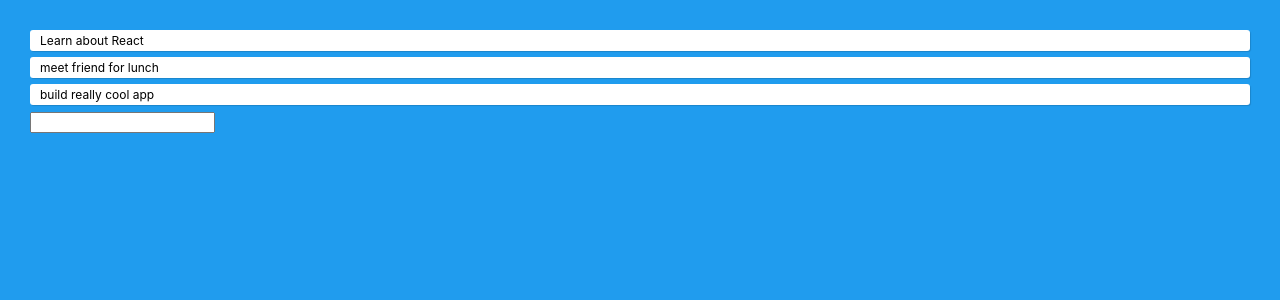
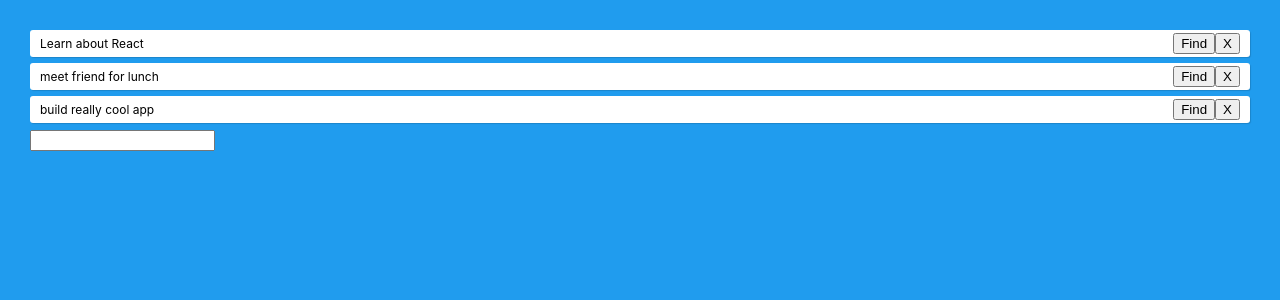
Before and after one commit to opheliasdaisies/super-secrets, a React (Create React App) app: page / in a window 1280 px wide. Shown: the top 300 px of the page. Built offline with nearby package versions, Linux system fonts and the light colour scheme.

Commit message:
Finished up modified todo list tutorial

```diff
--- a/src/App.js
+++ b/src/App.js
@@ -1,14 +1,26 @@
 import React, {useState} from 'react';
-import logo from './logo.svg';
 import './App.css';
 
-const Secret = ({ secret }) => <div className='secret'>{secret.text}</div>
+function Secret({ secret, index, findSecret, removeSecret }) {
+  return(
+    <div
+      className='secret'
+      style={{ textDecoration: secret.isCompleted ? "line-through" : '' }}
+    >
+      {secret.text}
+      <div>
+        <button onClick={() => findSecret(index)}>Find</button>
+        <button onClick={() => removeSecret(index)}>X</button>
+      </div>
+    </div>
+  )
+}
 
 function SecretForm({ addSecret }) {
   const [secretTitle, setSecretTitle] = useState('');
 
   const handleSubmit = e => {
-    e.preventDEfault();
+    e.preventDefault();
     if (!secretTitle) return;
     addSecret(secretTitle);
     setSecretTitle('');
@@ -28,15 +40,36 @@ function SecretForm({ addSecret }) {
 
 function App() {
   const [secrets, setSecrets] = useState([
-    {text: 'Learn about React'},
-    {text: 'meet friend for lunch'},
-    {text: 'build really cool app'}
+    {
+      text: 'Learn about React',
+      isCompleted: false
+    },
+    {
+      text: 'meet friend for lunch',
+      isCompleted: false
+    },
+    {
+      text: 'build really cool app',
+      isCompleted: false
+    }
   ]);
 
-  const addSecret = newSecret => {
-    const updatedSecrets = [...secrets, { newSecret }]
+  const addSecret = text => {
+    const updatedSecrets = [...secrets, { text }]
     setSecrets(updatedSecrets);
   };
+
+  const findSecret = index => {
+    const newSecrets = [...secrets];
+    newSecrets[index].isCompleted = true;
+    setSecrets(newSecrets);
+  }
+
+  const removeSecret = index => {
+    const newSecrets = [...secrets];
+    newSecrets.splice(index, 1);
+    setSecrets(newSecrets);
+  }
 
   return (
     <div className='app'>
@@ -46,6 +79,8 @@ function App() {
             key={index}
             index={index}
             secret={secret}
+            findSecret={findSecret}
+            removeSecret={removeSecret}
           />
         ))}
         <SecretForm addSecret={addSecret} />
```
